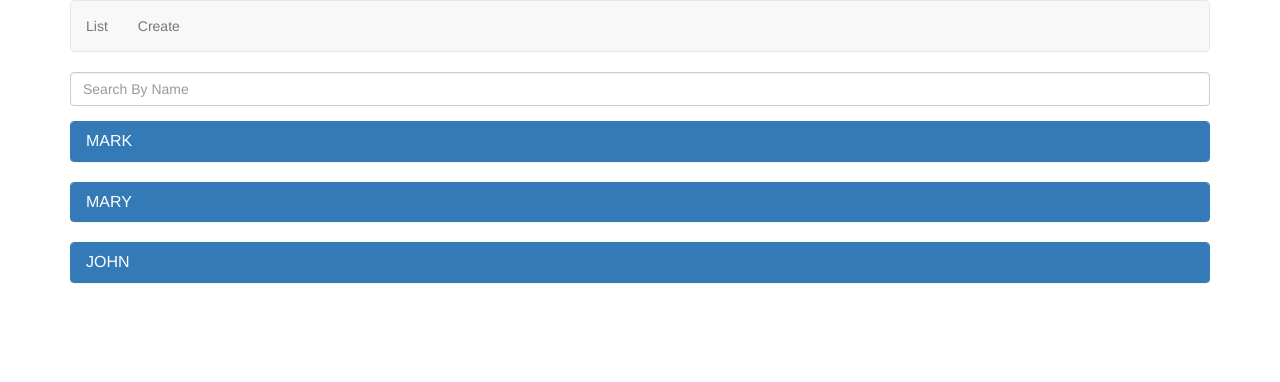
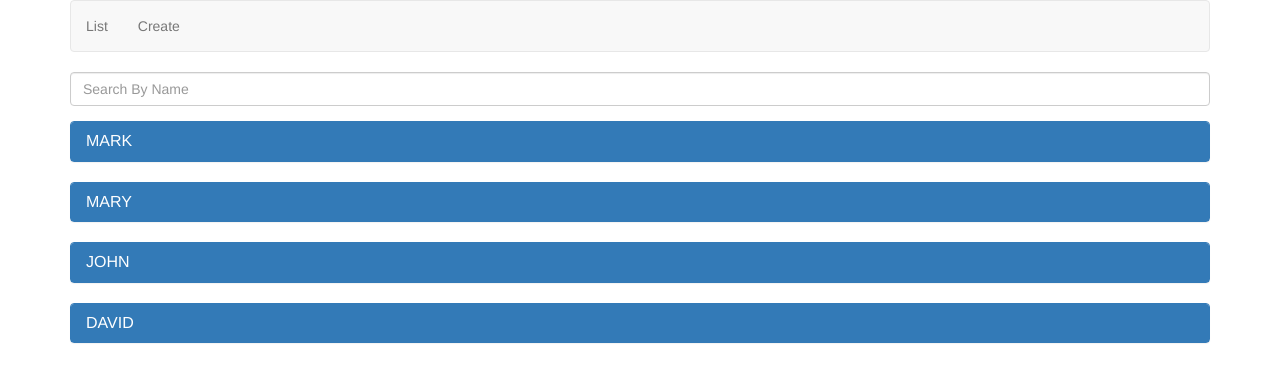
Before and after one commit to imsagarchopra/AngularCrudDemo, an Angular app: page /list in a window 1280 px wide. Shown: the top 382 px of the page. Built offline with nearby package versions, Linux system fonts and the light colour scheme; data requests are answered from the project's data file.

Commit message:
angular httpclient post

```diff
--- a/db.json
+++ b/db.json
@@ -32,6 +32,20 @@
       "department": "3",
       "isActive": false,
       "photoPath": "assets/images/john.png"
+    },
+    {
+      "name": "David",
+      "email": "d",
+      "phoneNumber": "1",
+      "contactPreference": "Email",
+      "gender": "Male",
+      "isActive": true,
+      "department": "2",
+      "dateOfBirth": "2023-03-22T15:12:04.000Z",
+      "photoPath": "assets/images/mark.png",
+      "password": "1",
+      "confirmPassword": "1",
+      "id": 4
     }
   ]
 }
--- a/src/app/employees/create-employee.component.ts
+++ b/src/app/employees/create-employee.component.ts
@@ -67,11 +67,22 @@ export class CreateEmployeeComponent implements OnInit{
   //   console.log(emp);
   // }
 
+  // saveEmployee(): void{
+  //   const newEmployee = Object.assign({},this.employee);
+  //   this._employeeService.save(newEmployee);
+  //   this.createEmployeeForm.reset();
+  //   this._router.navigate(['list']);
+  // }
+
   saveEmployee(): void{
-    const newEmployee = Object.assign({},this.employee);
-    this._employeeService.save(newEmployee);
-    this.createEmployeeForm.reset();
-    this._router.navigate(['list']);
+    this._employeeService.save(this.employee).subscribe(
+      (data: Employee) => {
+        console.log(data);
+        this.createEmployeeForm.reset();
+        this._router.navigate(['list']);
+      },
+      (error: any) => console.log(error)
+    );
   }
 
   togglePhotoPreview(): void{
--- a/src/app/employees/employee.service.ts
+++ b/src/app/employees/employee.service.ts
@@ -1,8 +1,8 @@
 import { Injectable } from "@angular/core";
-import { max, Observable } from "rxjs";
+import { catchError, max, Observable, throwError } from "rxjs";
 import { of } from 'rxjs';
 import { Employee } from "../models/employee.model";
-import {HttpClient} from "@angular/common/http";
+import {HttpClient, HttpErrorResponse, HttpHeaders} from "@angular/common/http";
 
 @Injectable()
 export class EmployeeService{
@@ -50,27 +50,48 @@ export class EmployeeService{
       getEmployees(): Observable<Employee[]>{
         //return of(this.listEmployees);
 
-        return this._httpClient.get<Employee[]>('http://localhost:3000/employees')
+        return this._httpClient.get<Employee[]>('http://localhost:3000/employees').pipe(catchError(this.handleError));
+      }
+
+      handleError(errorResponse: HttpErrorResponse){
+        if(errorResponse.error instanceof ErrorEvent){
+          console.log('Client Side Error: ', errorResponse.error.message);
+        }
+        else{
+          console.log('Server Side Error: ', errorResponse.error);
+        }
+
+        return throwError(() => new Error('There is some proble with the service. Please try again later.'));
       }
 
       getEmployee(id: number): any{
         return this.listEmployees.find(e => e.id === id);
       }
 
-      save(employee: Employee): void{
-        if(employee.id === null){
-          const maxId = this.listEmployees.reduce(function(e1,e2){
-            return (e1.id > e2.id) ? e1 : e2;
-          }).id;
+      // save(employee: Employee): void{
+      //   if(employee.id === null){
+      //     const maxId = this.listEmployees.reduce(function(e1,e2){
+      //       return (e1.id > e2.id) ? e1 : e2;
+      //     }).id;
 
-          employee.id = maxId + 1;
-          this.listEmployees.push(employee);
+      //     employee.id = maxId + 1;
+      //     this.listEmployees.push(employee);
+      //   }
+      //   else{
+      //     const foundIndex = this.listEmployees.findIndex(e => e.id === employee.id);
+      //     this.listEmployees[foundIndex] = employee;
+      //   }
+      // }
+
+      save(employee: Employee): Observable<Employee>{
+
+          return this._httpClient.post<Employee>('http://localhost:3000/employees', employee,{
+            headers: new HttpHeaders({
+              'Content-Type': 'application/json'
+            })
+          }).pipe(catchError(this.handleError));
+
         }
-        else{
-          const foundIndex = this.listEmployees.findIndex(e => e.id === employee.id);
-          this.listEmployees[foundIndex] = employee;
-        }
-      }
 
       deleteEmployee(id: number){
         const foundIndex = this.listEmployees.findIndex(e => e.id === id);
```
